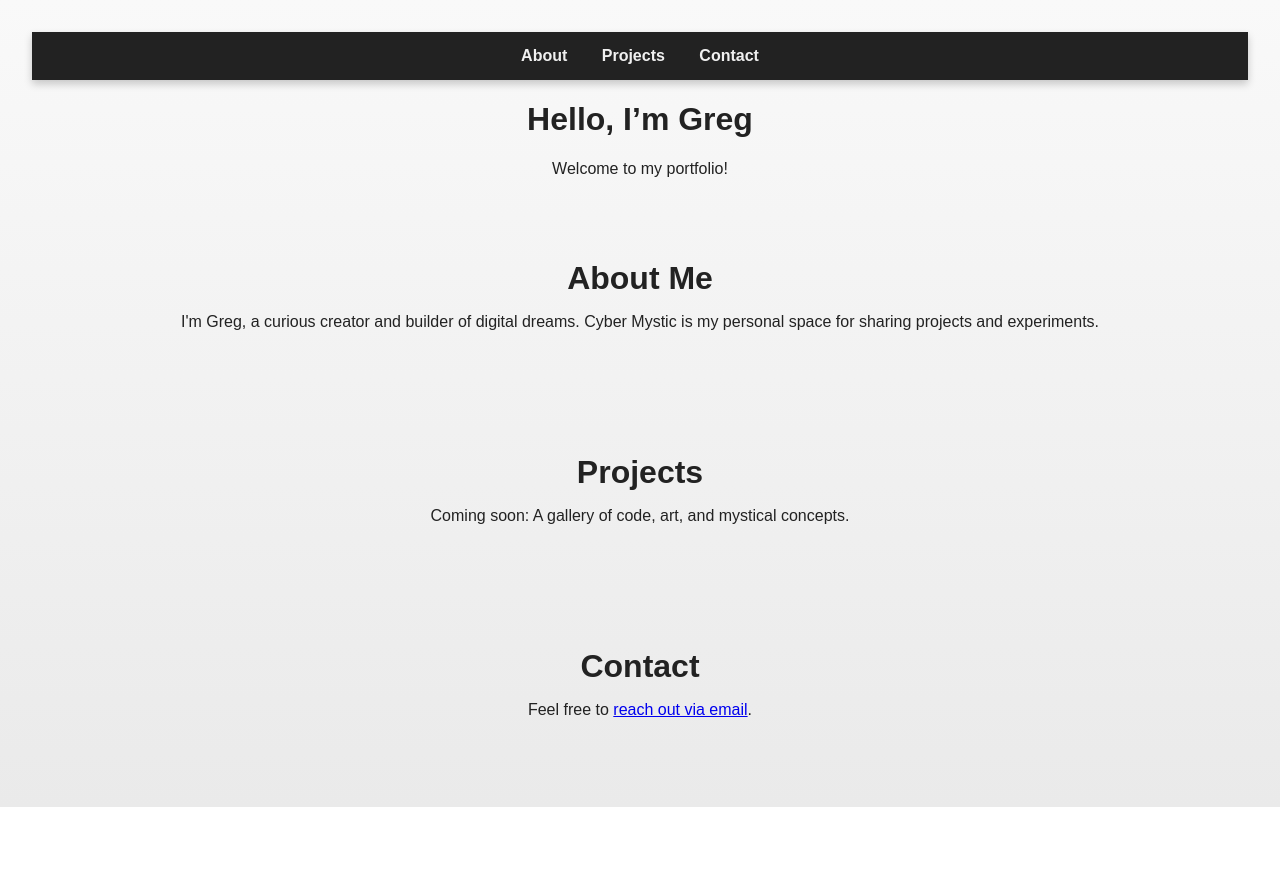
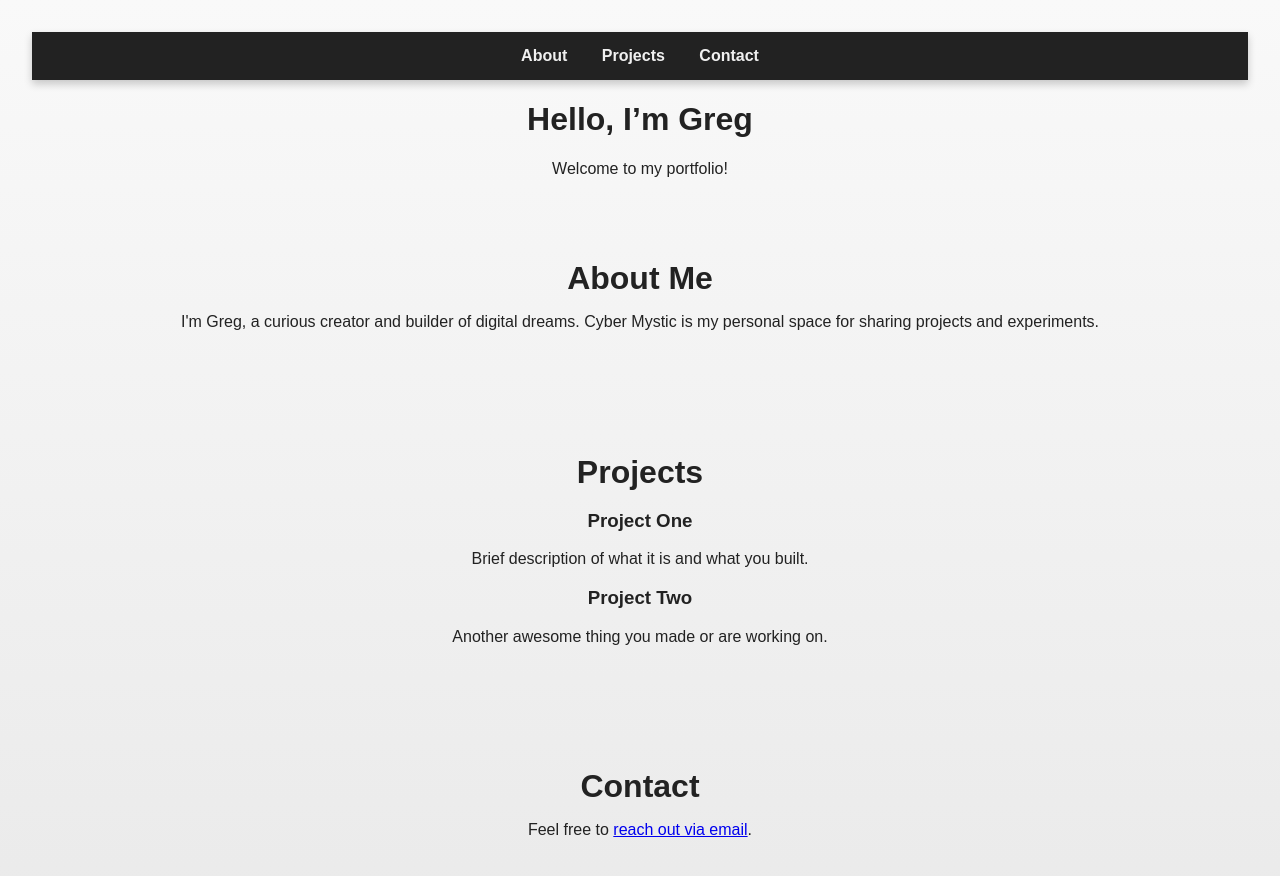
Before and after one commit to techodyssey89/portfolio-website, a plain HTML site: page index.html in a window 1280 px wide. Before the commit the page ends 807 px from the top, so only its background shows below. Drawn offline with Linux system fonts and the light colour scheme.

Commit message:
Update index.html
added the project grid structure

```diff
--- a/index.html
+++ b/index.html
@@ -33,7 +33,17 @@
 
 <section id="projects">
   <h2>Projects</h2>
-  <p>Coming soon: A gallery of code, art, and mystical concepts.</p>
+  <div class="project-grid">
+    <div class="project-card">
+      <h3>Project One</h3>
+      <p>Brief description of what it is and what you built.</p>
+    </div>
+    <div class="project-card">
+      <h3>Project Two</h3>
+      <p>Another awesome thing you made or are working on.</p>
+    </div>
+    <!-- Add more project cards here -->
+  </div>
 </section>
 
 <section id="contact">
```
